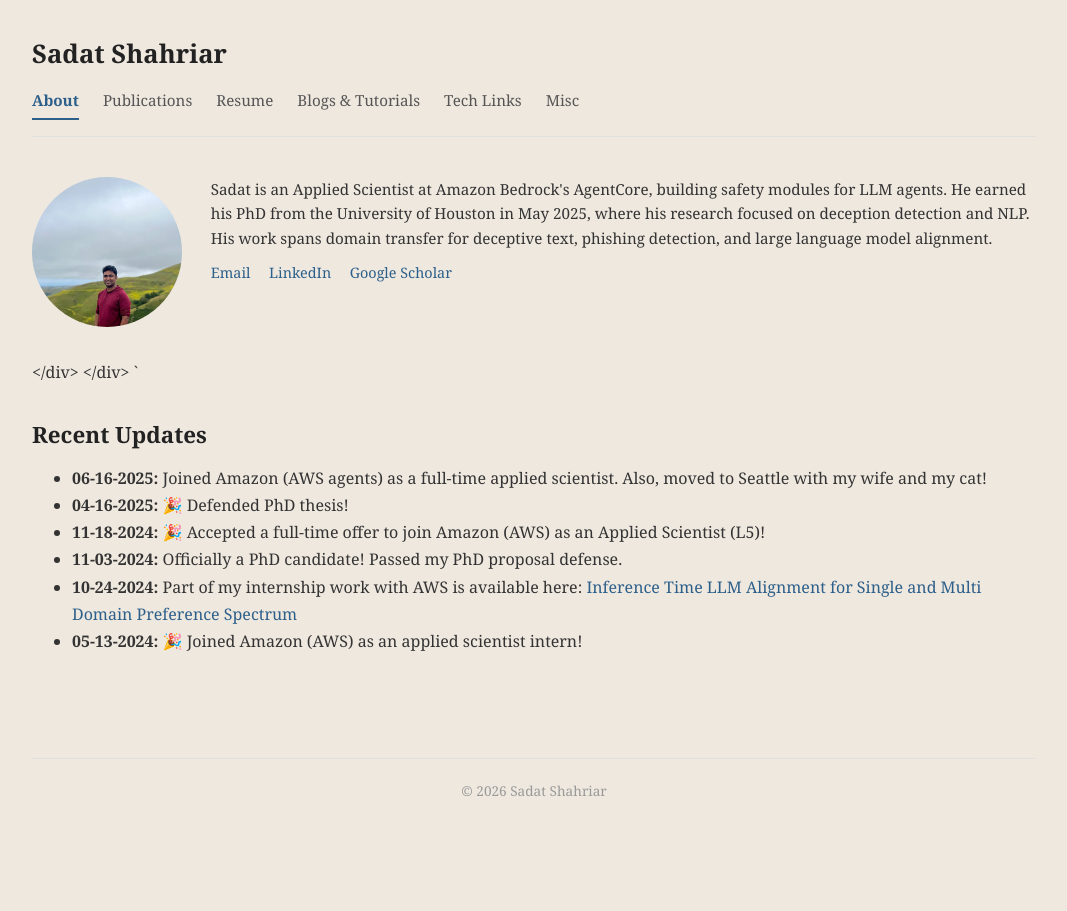
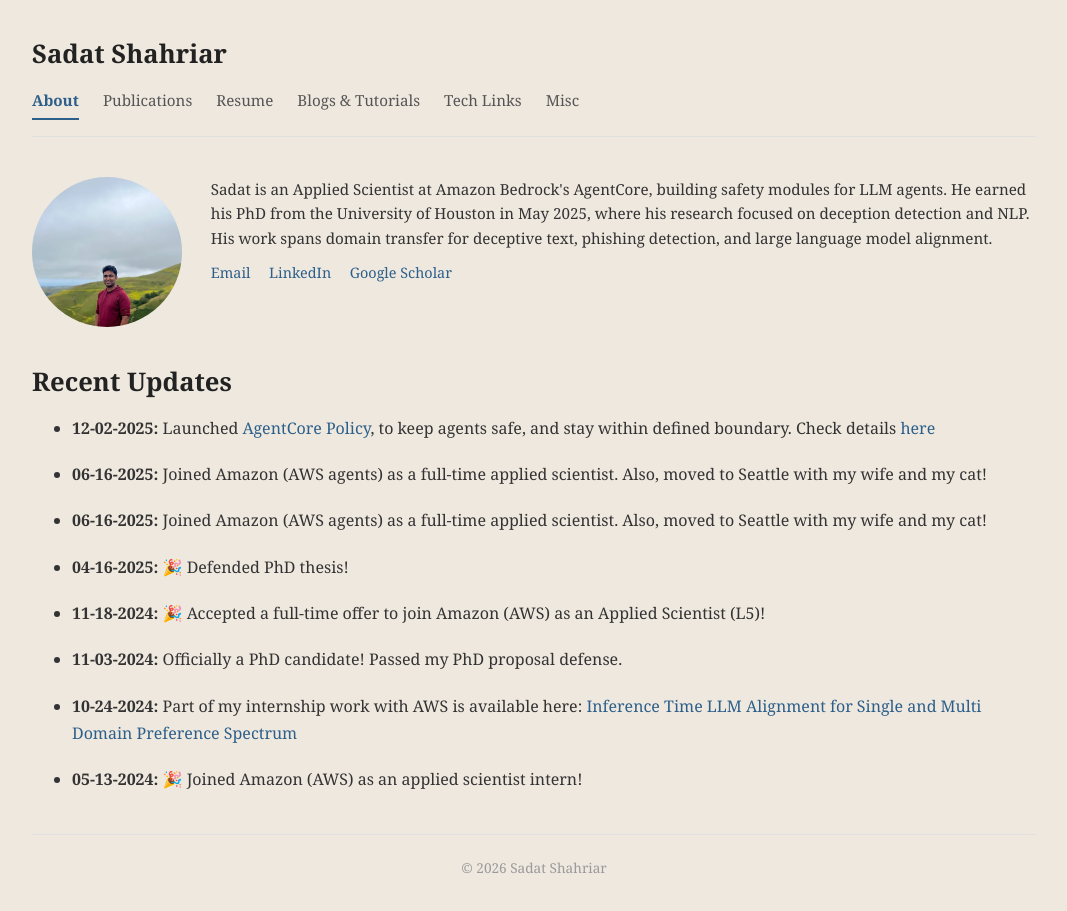
Before and after one commit to sadat1971/sadat1971.github.io, a Jekyll site: the page built from index.md, in a window 1280 px wide. Shown: the whole page, without its empty margins (106-1173 px from the left). Built offline with Jekyll 4.4.1, drawn with Linux system fonts in a browser that asks for light colours.

Commit message:
updates added

```diff
--- a/assets/css/style.css
+++ b/assets/css/style.css
@@ -23,9 +23,9 @@ h1, h2, h3, h4, h5, h6 {
   margin-bottom: 0.5em;
 }
 
-h1 { font-size: 1.8em; }
-h2 { font-size: 1.4em; }
-h3 { font-size: 1.15em; }
+h1 { font-size: 2.3em; }
+h2 { font-size: 1.6em; }
+h3 { font-size: 1.25em; }
 
 p {
   margin: 0 0 1.2em;
--- a/index.md
+++ b/index.md
@@ -14,14 +14,21 @@ title: About
     </div>
   </div>
 </div>
-</div>
-</div>
-`
+
+
 ## Recent Updates
+- **12-02-2025:** Launched [AgentCore Policy](https://aws.amazon.com/about-aws/whats-new/2025/12/amazon-bedrock-agentcore-policy-evaluations-preview/), to keep agents safe, and stay within defined boundary. Check details [here](https://aws.amazon.com/blogs/aws/amazon-bedrock-agentcore-adds-quality-evaluations-and-policy-controls-for-deploying-trusted-ai-agents/)
 
 - **06-16-2025:** Joined Amazon (AWS agents) as a full-time applied scientist. Also, moved to Seattle with my wife and my cat!
+
+- **06-16-2025:** Joined Amazon (AWS agents) as a full-time applied scientist. Also, moved to Seattle with my wife and my cat!
+
 - **04-16-2025:** 🎉 Defended PhD thesis!
+
 - **11-18-2024:** 🎉 Accepted a full-time offer to join Amazon (AWS) as an Applied Scientist (L5)!
+
 - **11-03-2024:** Officially a PhD candidate! Passed my PhD proposal defense.
+
 - **10-24-2024:** Part of my internship work with AWS is available here: [Inference Time LLM Alignment for Single and Multi Domain Preference Spectrum](https://arxiv.org/pdf/2410.19206)
+
 - **05-13-2024:** 🎉 Joined Amazon (AWS) as an applied scientist intern!
```
